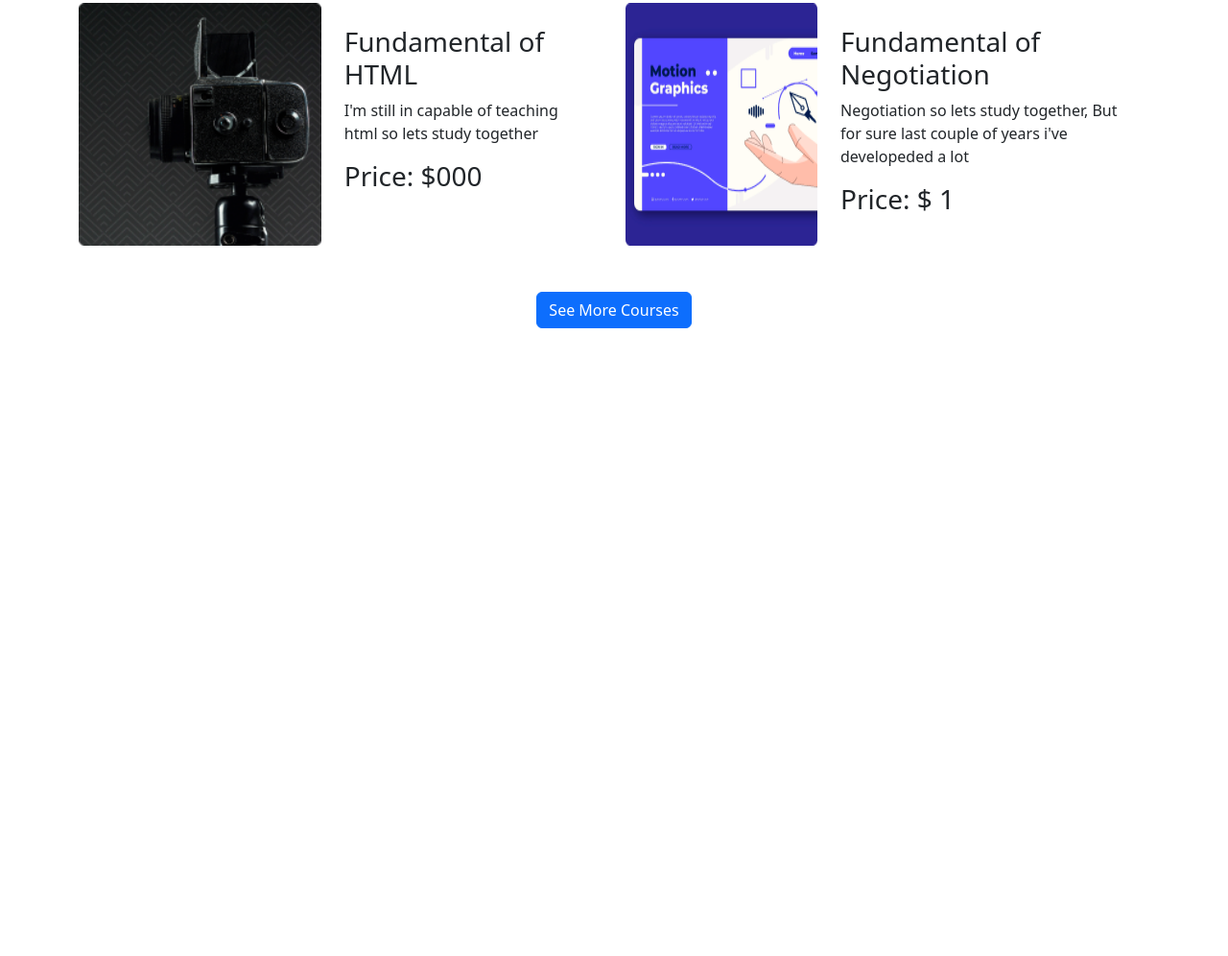
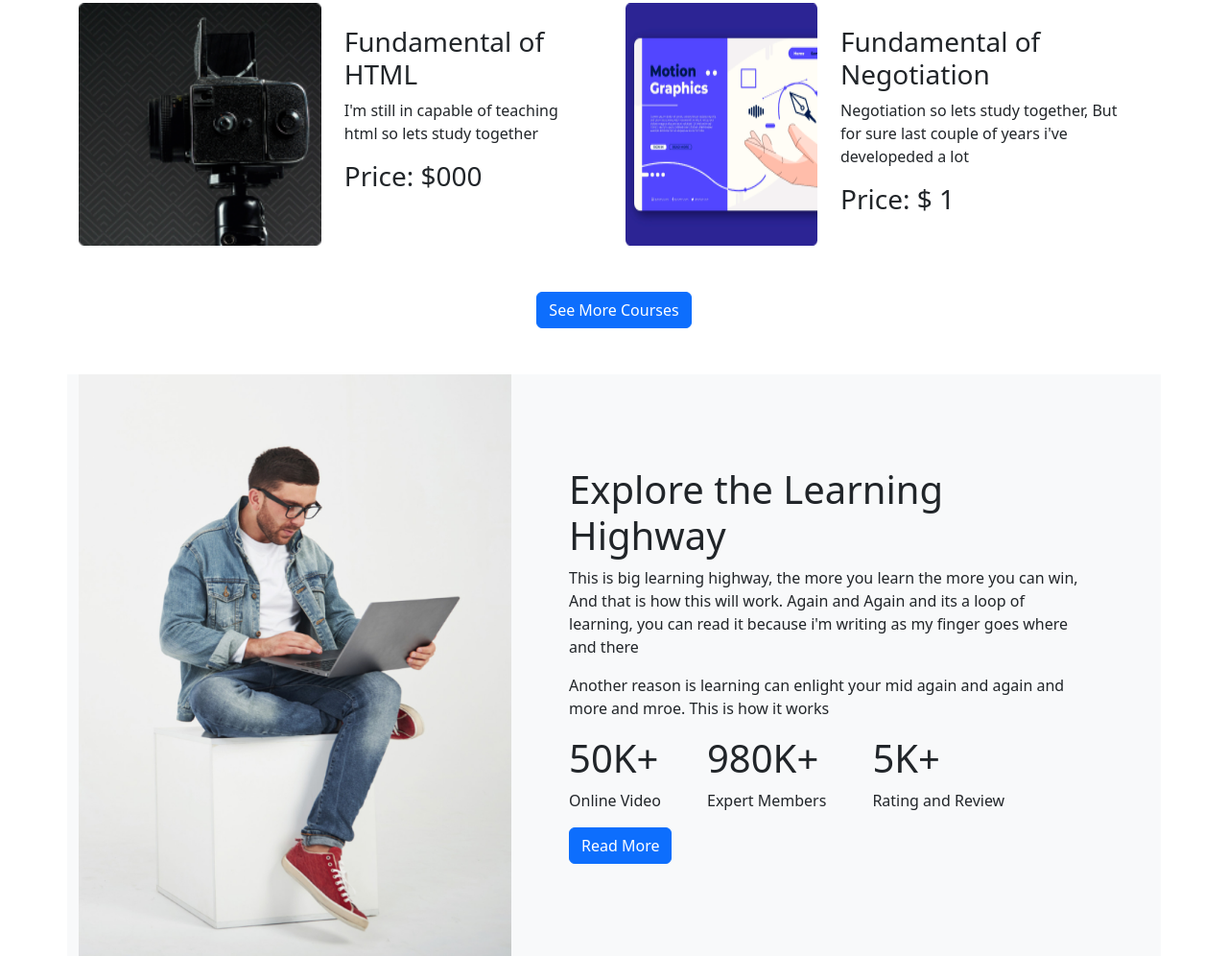
Before and after one commit to egpobitro/edTech-website-pobitro, a plain HTML site: page index.html in a window 1280 px wide. Shown: the part 1334-2330 px from the top of the page at 96% size. Before the commit the page ends 1724 px from the top, so only its background shows below. Drawn offline with nearby package versions, Linux system fonts and the light colour scheme.

Commit message:
end of explore works

```diff
--- a/index.html
+++ b/index.html
@@ -192,8 +192,53 @@
                 <button type="button" class="btn btn-primary">See More Courses</button>
             </div>
         </section>
+        <!-- Course Section Start End // -->
 
-        <!-- Course Section Start End // -->
+
+        <!-- Explore Learning Section Start -->
+        <section class="container bg-body-tertiary">
+            <div class="row">
+                <div class="col-lg-5">
+                    <img class="img-fluid w-100" src="images/working.png" alt="">
+                </div>
+
+                <div class="col-lg-7 p-5 row align-items-center">
+                    <div>
+                        <h1>Explore the Learning Highway</h1>
+                        <p>This is big learning highway, the more you learn the more you can win, And that is how this
+                            will
+                            work. Again and Again and its a loop of learning, you can read it because i'm writing as my
+                            finger goes where and there</p>
+                        <p>Another reason is learning can enlight your mid again and again and more and mroe. This is
+                            how it
+                            works</p>
+
+                        <div class="d-flex">
+                            <div class="me-5">
+                                <h1> 50K+</h1>
+                                <p>Online Video</p>
+                            </div>
+                            <div class="me-5">
+                                <h1> 980K+</h1>
+                                <p>Expert Members</p>
+                            </div>
+
+                            <div class="me-5">
+                                <h1> 5K+</h1>
+                                <p>Rating and Review</p>
+                            </div>
+                        </div>
+
+
+                        <button type="button" class="btn btn-primary">Read More</button>
+                    </div>
+
+                </div>
+            </div>
+
+        </section>
+
+        <!-- Explore Learning Section End // -->
 
     </main>
 
```
